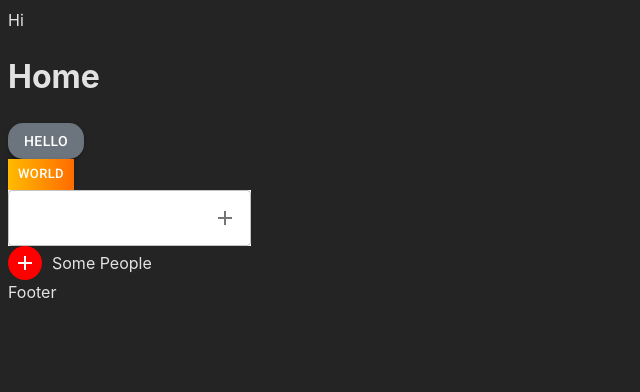
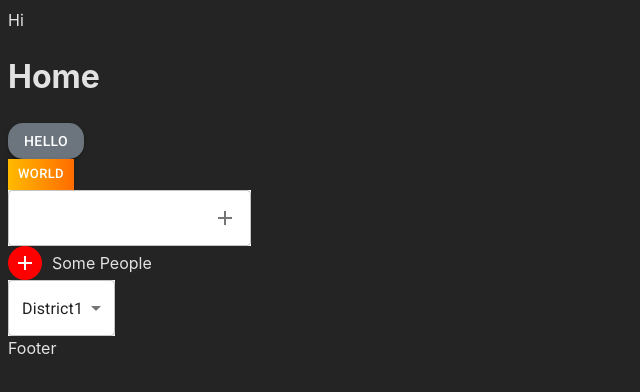
Before and after one commit to BridgetKas/ShoeStore, a React (Vite) app: page / in a window 1280 px wide. Shown: the top 392 px of the page, without its empty margins (0-640 px from the left). Built offline with nearby package versions, Linux system fonts and the light colour scheme.

Commit message:
Added SelectInput  component

```diff
--- /dev/null
+++ b/src/components/common/selectInput.jsx
@@ -0,0 +1,26 @@
+import TextField from '@mui/material/TextField';
+import MenuItem from '@mui/material/MenuItem';
+
+
+const selectItems = ["District1", "District2", "District3"]
+
+function SelectInput() {
+  return (
+    <div>
+      <TextField select defaultValue='District1'>
+        {selectItems.map((selectItem) => (
+          <MenuItem key={selectItem} value={selectItem}>
+            {selectItem}
+          </MenuItem>
+        ))}
+      </TextField>
+
+    </div>
+  )
+}
+
+
+
+
+
+export default SelectInput
--- a/src/pages/home/HomePage.jsx
+++ b/src/pages/home/HomePage.jsx
@@ -1,6 +1,7 @@
 import ButtonComp from "../../components/common/Button"
 import ButtonIcon from "../../components/common/buttonIcon"
 import Input from "../../components/common/input"
+import SelectInput from "../../components/common/selectInput";
 import { colors } from "../../utilis/color"
 import AddIcon from '@mui/icons-material/Add';
 
@@ -20,7 +21,9 @@ function HomePage() {
         color="white"
         icon={<AddIcon/>}
         backgroundColor="red"
-        text="Some People"/>
+        text="Some People"
+      />
+      <SelectInput/>
     </div>
   )
 }
```
